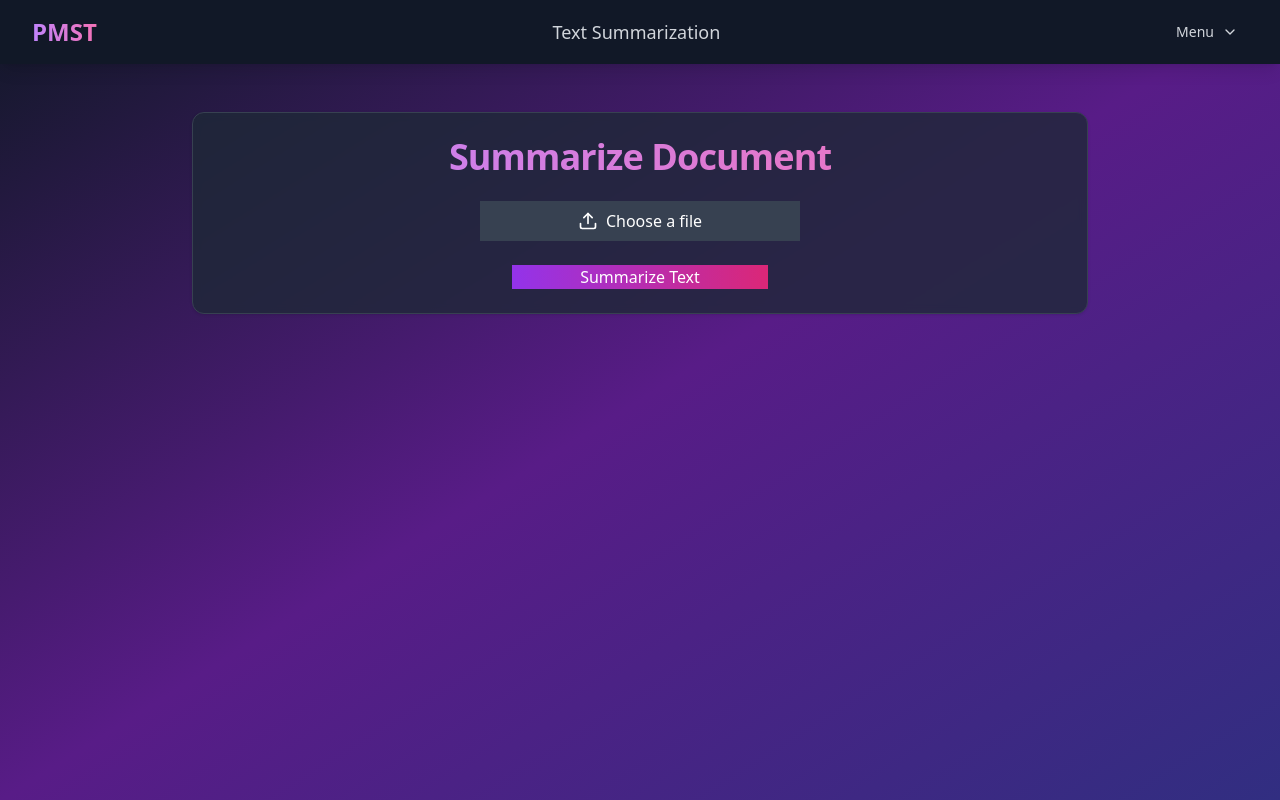
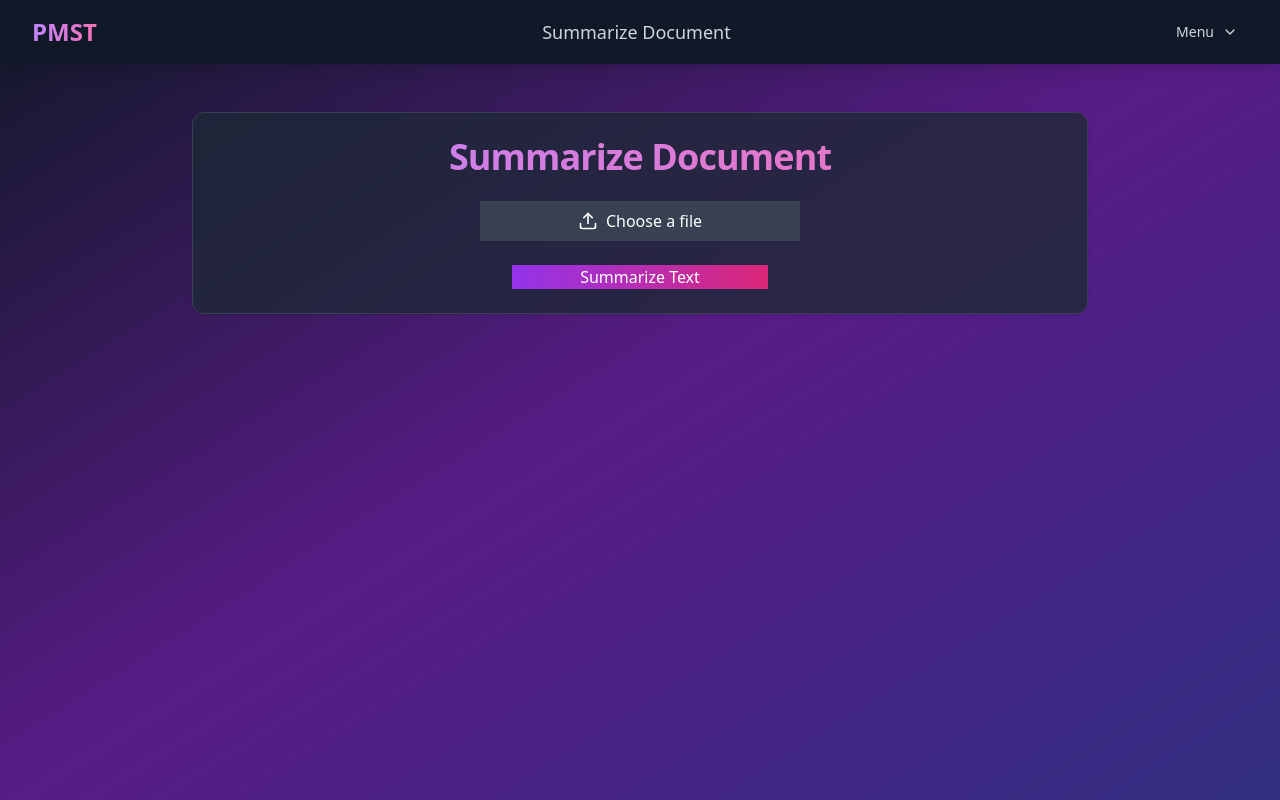
Before and after one commit to markbakos/personal-media-summarization-tool, a React (Vite) app in the folder client/: page /document in a window 1280 px wide. Built offline with nearby package versions, Linux system fonts and the light colour scheme.

Commit message:
minor update change

```diff
--- a/client/src/pages/DocSummarize.tsx
+++ b/client/src/pages/DocSummarize.tsx
@@ -55,7 +55,7 @@ export const DocSummarize = () => {
 
     return (
         <div className="bg-gradient-to-br from-gray-900 via-purple-900 to-indigo-900 min-h-screen">
-            <Navbar currentPage="Text Summarization"/>
+            <Navbar currentPage="Summarize Document"/>
             <main className="container mx-auto px-4 py-8">
                 <Card className="max-w-4xl mx-auto bg-gray-800/80 backdrop-blur-sm border-gray-700 sm:mt-20 mt-40">
                     <CardHeader className="text-center">
```
